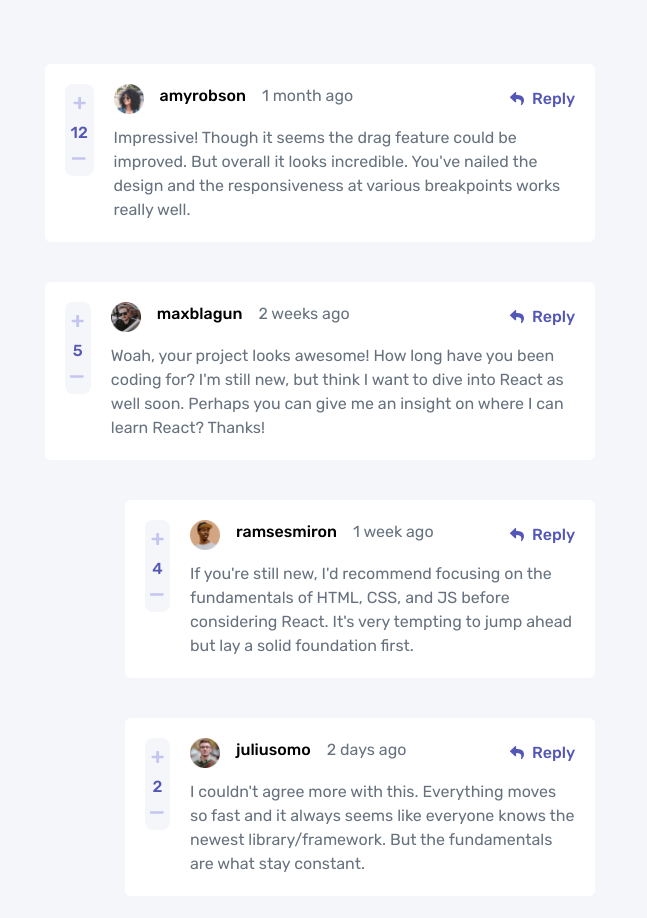
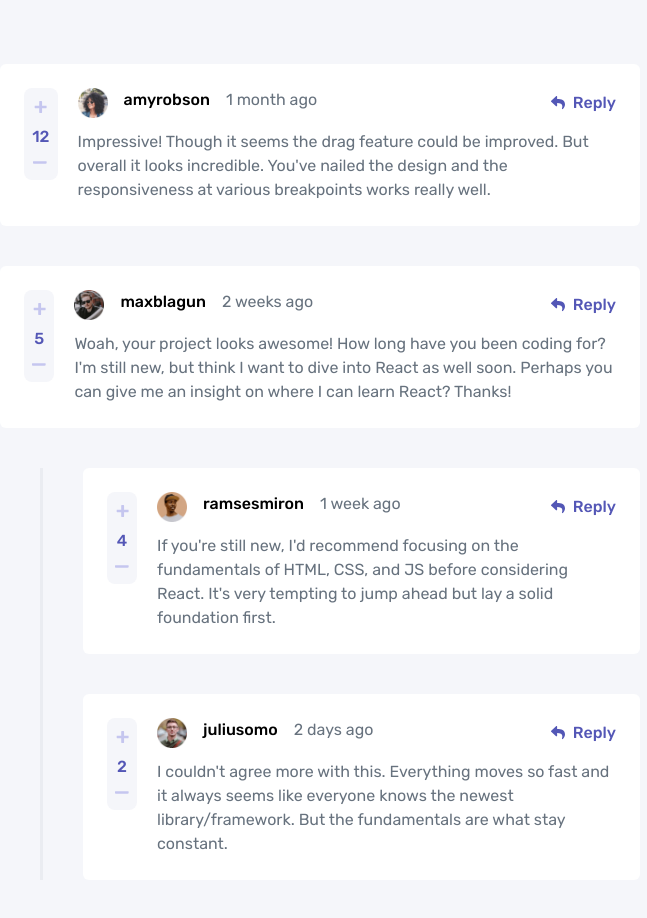
Before and after one commit to Prajwalad101/CommentIO, a Next.js app: page / in a window 1280 px wide. Shown: the top 918 px of the page, without its empty margins (320-967 px from the left). Built offline with nearby package versions, Linux system fonts and the light colour scheme.

Commit message:
fix layout for reply component

```diff
--- a/components/Comment.js
+++ b/components/Comment.js
@@ -2,13 +2,23 @@ import ReplyComment from './ReplyComment';
 import UserComment from './UserComment';
 
 function Comment(props) {
-  console.log(JSON.stringify(props.comment, null, 4));
+  // checks if the comment contains replies [empty or not]
+  let doesReplyExist;
+
+  if (props.comment.replies && props.comment.replies.length !== 0) {
+    doesReplyExist = true;
+  } else {
+    doesReplyExist = false;
+  }
 
   return (
     <>
       <UserComment comment={props.comment} />
-      {props.comment.replies && (
-        <ReplyComment replies={props.comment.replies} />
+      {doesReplyExist && (
+        <div className="flex ml-10">
+          <div className="border-r-[3px] border-r-lightgray mr-10" />
+          <ReplyComment replies={props.comment.replies} />
+        </div>
       )}
     </>
   );
--- a/components/Comments.js
+++ b/components/Comments.js
@@ -4,7 +4,7 @@ import Comment from './Comment';
 function Comments() {
   const comments = Data.comments;
   return (
-    <div className="mx-auto w-[43%]">
+    <div className="mx-auto w-[50%]">
       {comments.map((comment) => (
         <Comment key={comment.id} comment={comment} />
       ))}
--- a/components/ReplyComment.js
+++ b/components/ReplyComment.js
@@ -2,11 +2,9 @@ import Comment from './Comment';
 
 function ReplyComment({ replies }) {
   return (
-    <div className="ml-20">
+    <div>
       {replies.map((comment) => (
-        <div key={comment.id}>
-          <Comment comment={comment} />
-        </div>
+        <Comment comment={comment} key={comment.id} />
       ))}
     </div>
   );
--- a/components/UserComment.js
+++ b/components/UserComment.js
@@ -7,7 +7,7 @@ function UserComment(props) {
   const formattedUrl = user.image.png.slice(1);
 
   return (
-    <div className="mb-10 bg-white rounded-md p-5 flex gap-5 items-start">
+    <div className="mb-10 bg-white rounded-md p-6 flex gap-5 items-start last:mb-0">
       <Upvote score={score} />
       <div>
         <div className="flex gap-4 items-center justify-between mb-3">
@@ -21,7 +21,7 @@ function UserComment(props) {
             <p className="font-medium">{user.username}</p>
             <p className="text-grayishblue">{createdAt}</p>
           </div>
-          <div className="flex gap-2 items-center">
+          <div className="flex gap-2 items-center mb-">
             <Image
               src="/images/icon-reply.svg"
               alt="reply icon"
```
